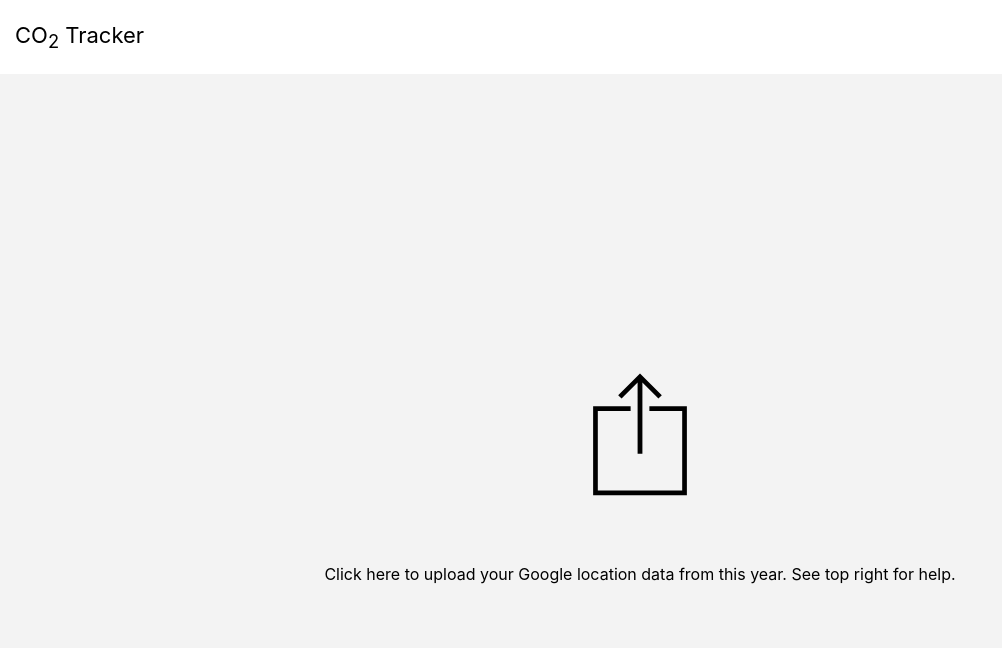
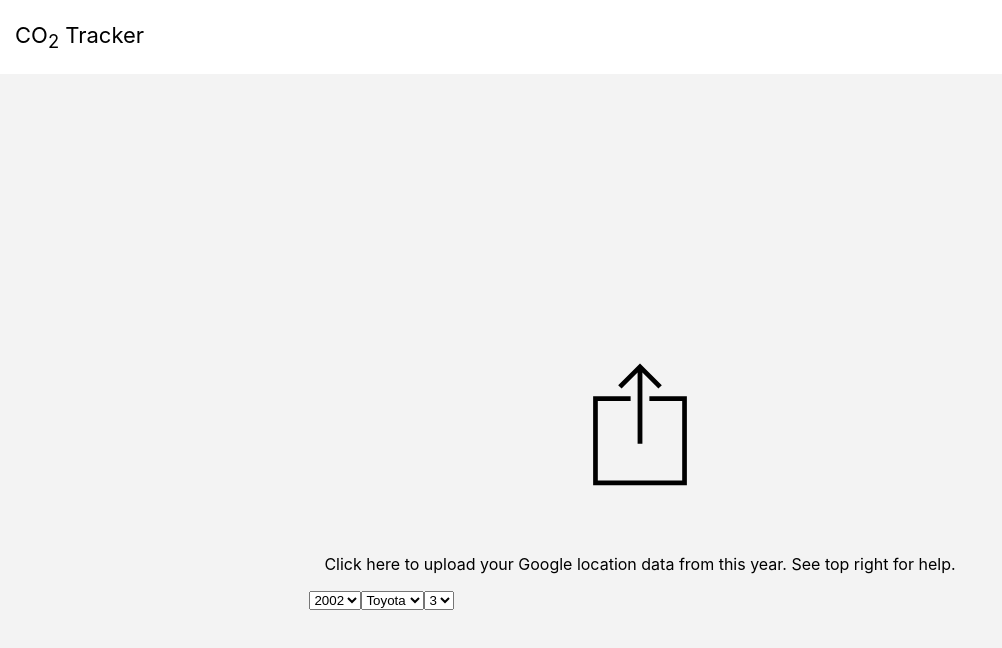
Before and after one commit to omurovec/BCHacks-2020, a React (Create React App) app in the folder co2tracker/: page / in a window 1280 px wide. Shown: the top 648 px of the page, without its empty margins (0-1002 px from the left). Built offline with nearby package versions, Linux system fonts and the light colour scheme.

Commit message:
Added Dropdown menus, still need to add the database connection functionality

```diff
--- a/co2tracker/src/Dropdown.js
+++ b/co2tracker/src/Dropdown.js
@@ -1,5 +1,30 @@
 import React from "react";
 
 export default function Dropdown(props) {
-	return <div></div>;
+	var years = ["2002", "2005", "3006"];
+	var make = ["Toyota", "Mazda", "Kia"];
+	var model = ["3", "5", "7"];
+    return <div>
+        <select name="Year">
+            {
+                years.map(element => {
+                    return <option value={element}>{element}</option>
+                })
+            }
+        </select>
+		<select name="Make">
+            {
+                make.map(element => {
+                    return <option value={element}>{element}</option>
+                })
+            }
+        </select>
+		<select name="Model">
+            {
+                model.map(element => {
+                    return <option value={element}>{element}</option>
+                })
+            }
+        </select>
+    </div>;
 }
```
